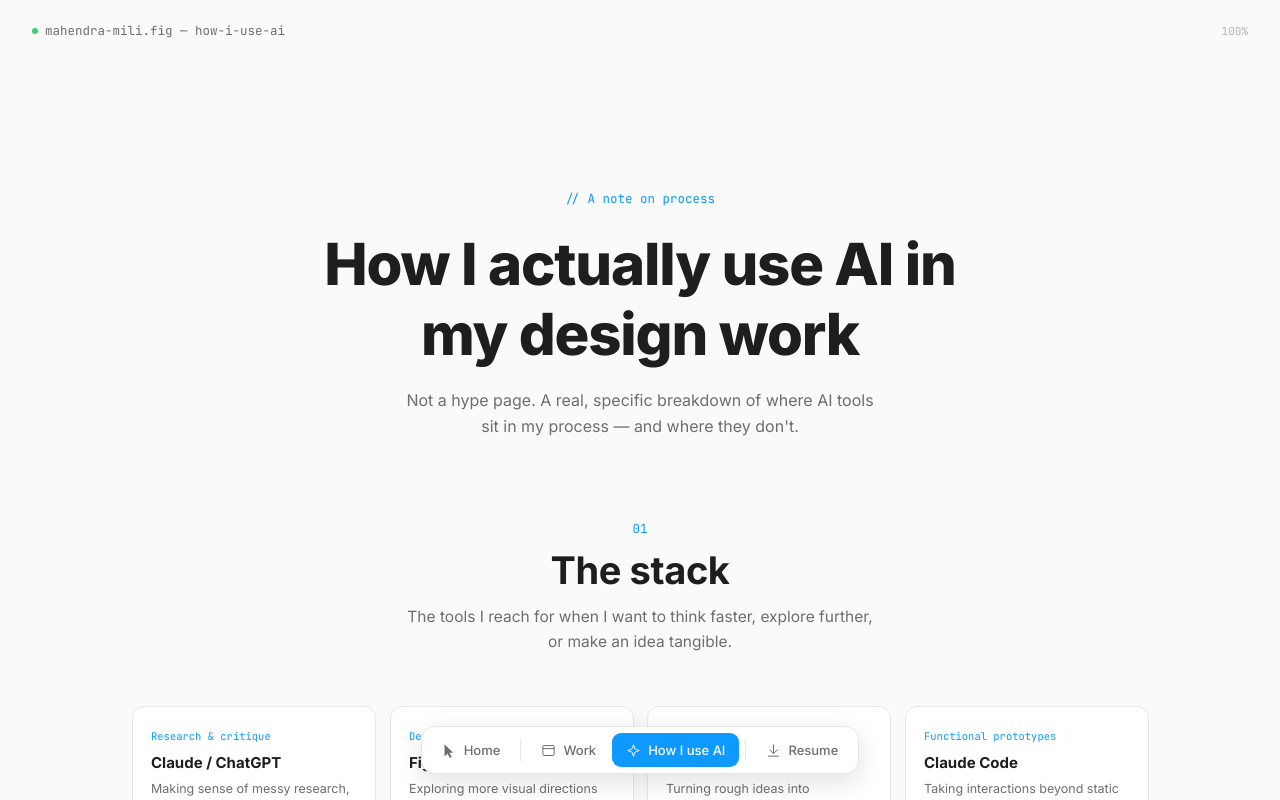
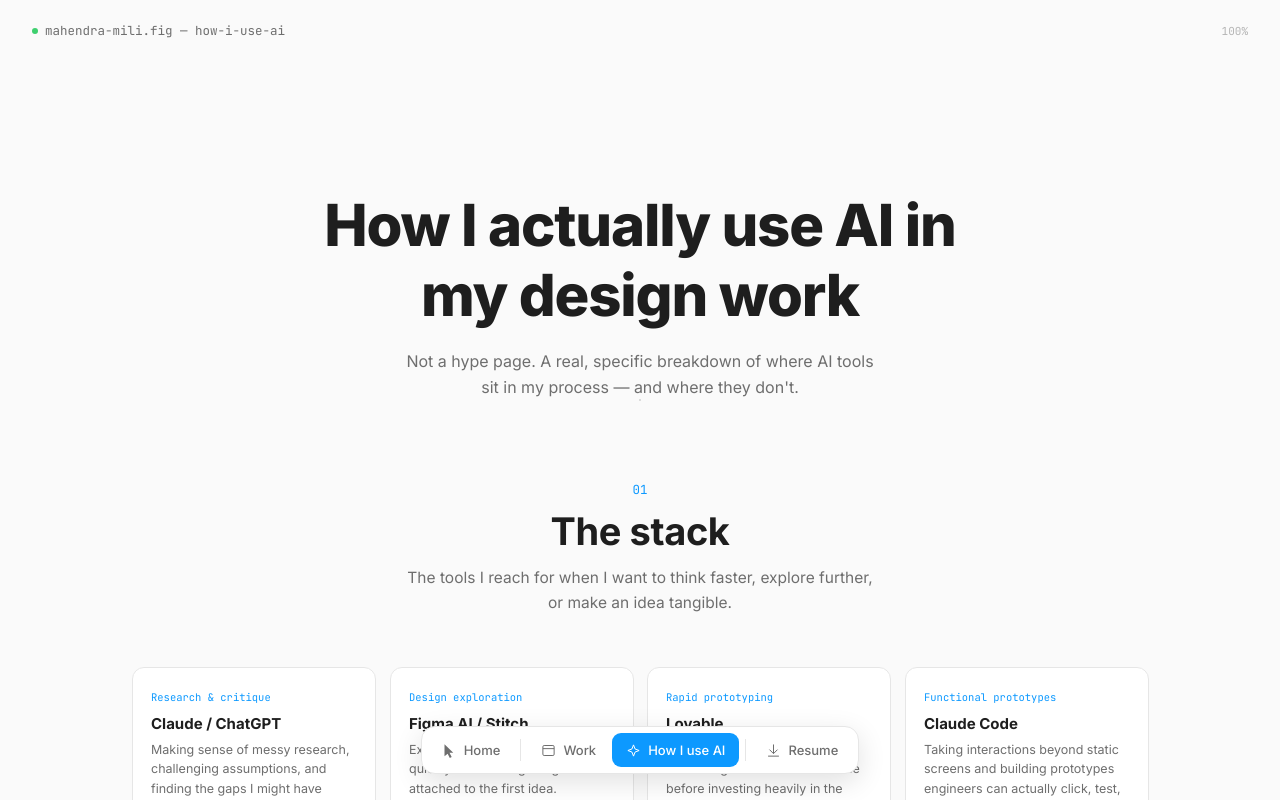
Before and after one commit to leesoosun/Figma_Style_Portfolio, a React (Vite) app: page /ai in a window 1280 px wide. Shown: the top 800 px of the page. Built offline with nearby package versions, Linux system fonts and the light colour scheme.

Commit message:
Remove the "// A note on process" eyebrow from the AI page

```diff
--- a/src/pages/AI.js
+++ b/src/pages/AI.js
@@ -1,5 +1,5 @@
 import { useEffect } from 'react'
-import { Page, SectionHead, Eyebrow, Reveal } from '../components.js'
+import { Page, SectionHead, Reveal } from '../components.js'
 import { aiStack, aiFlow, aiCaveats, aiQuote, owner } from '../data.js'
 import '../styles/ai.css'
 
@@ -9,7 +9,6 @@ export default function AI() {
   return (
     <Page file="mahendra-mili.fig — how-i-use-ai" note="100%">
       <section className="wrap ai-head">
-        <Eyebrow>// A note on process</Eyebrow>
         <Reveal as="h1">How I actually use AI in my design work</Reveal>
         <Reveal as="p" delay={80}>
           Not a hype page. A real, specific breakdown of where AI tools sit in my
```
